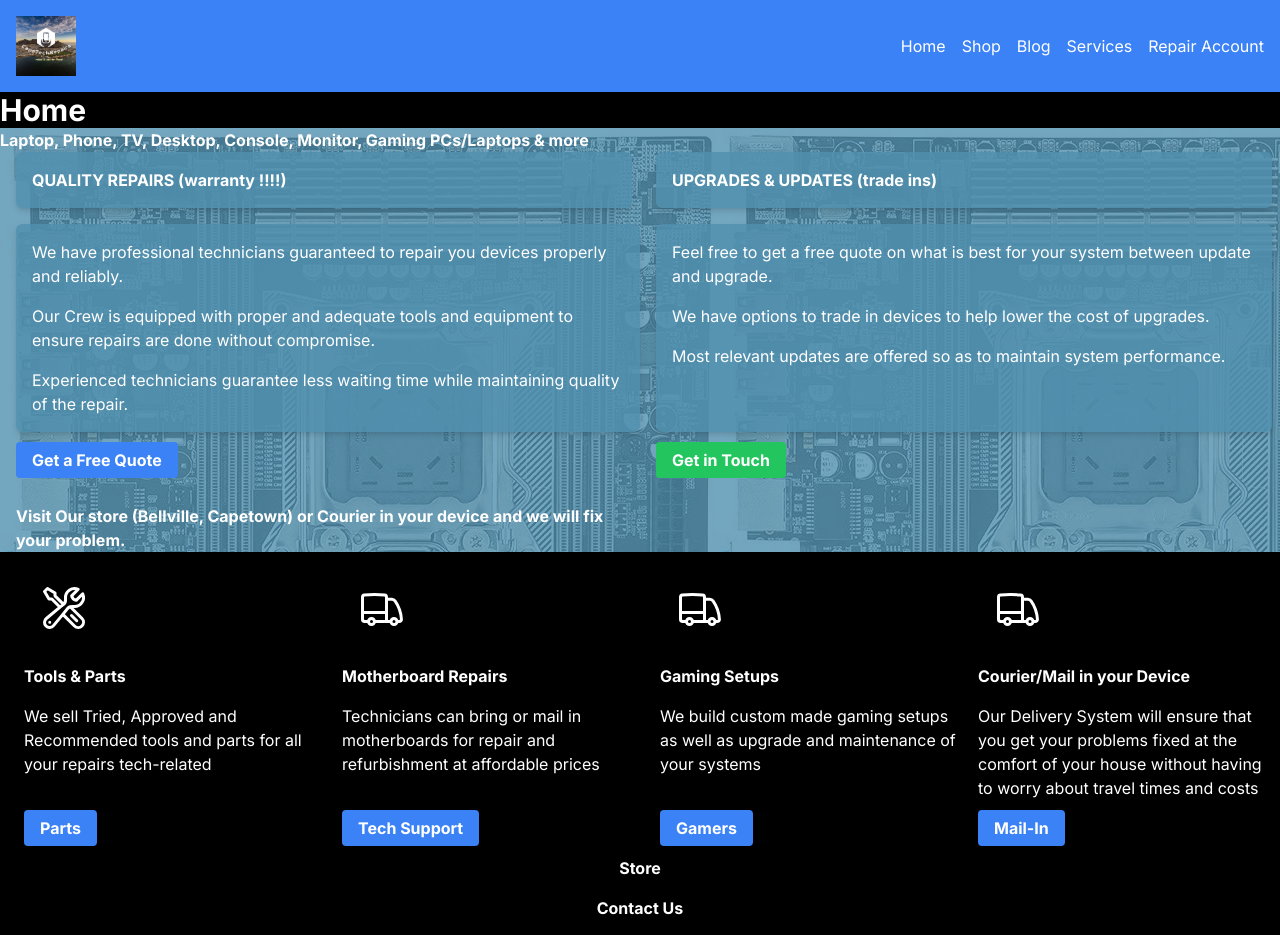
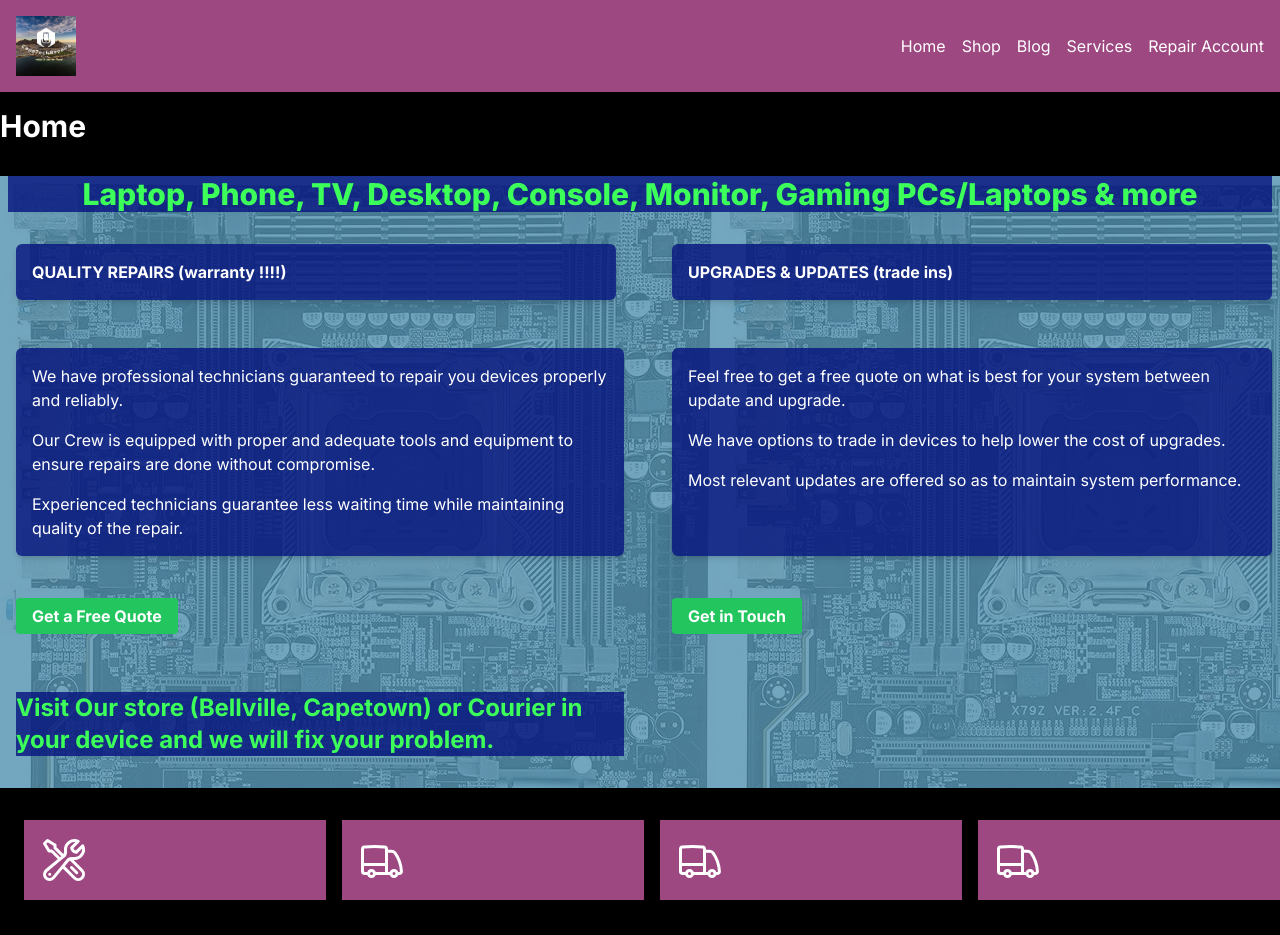
Before and after one commit to Leeoasis/capetechrepairs, a Next.js app: page / in a window 1280 px wide. Shown: the top 935 px of the page. Built offline with nearby package versions, Linux system fonts and the light colour scheme.

Commit message:
Add colors to the page

```diff
--- a/src/app/components/footer.jsx
+++ b/src/app/components/footer.jsx
@@ -2,7 +2,7 @@ import React from 'react';
 
 const Footer = () => {
   return (
-    <footer className="grid grid-cols-4 bg-customGreen py-8">
+    <footer className="grid grid-cols-4 bg-customPurple py-8">
       <div >
         <h2 className="font-bold">Information</h2>
         <p>Privacy Policy</p>
--- a/src/app/components/navbar.jsx
+++ b/src/app/components/navbar.jsx
@@ -4,7 +4,7 @@ import logo from '../assets/images/capelogo.jpg';
 
 export default function Navbar() {
   return (
-    <div className="bg-blue-500 p-4">
+    <div className="bg-customPurple p-4">
       <div className="flex justify-between items-center">
         <div className="flex items-center space-x-4">
           <Image src={logo} alt="Logo" width={60} height={60} />
--- a/src/app/page.js
+++ b/src/app/page.js
@@ -4,26 +4,26 @@ import ContactForm from "../app/components/contactForm";
 function Home() {
   return (
     <div className="container">
-      <h1 className="text-3xl font-bold">Home</h1>
-      <div className="container relative bg-custom-image">
+      <h2 className="text-3xl font-bold mt-4 mb-8">Home</h2>
+      <div className="container relative bg-custom-image mb-4">
         <div className="absolute inset-0 bg-overlay z-10"></div>
-        <h2 className="z-20 relative font-bold text-white">Laptop, Phone, TV, Desktop, Console, Monitor, Gaming PCs/Laptops & more</h2>
-        <div className="grid grid-cols-2 gap-4 ml-4 z-20 relative">
-          <div className="bg-overlay mr-2 p-4 shadow-md rounded-md">
-            <h2 className="text-customGreen font-bold">QUALITY REPAIRS (warranty !!!!)</h2>
+        <h1 className="z-20 relative font-extrabold bg-customBlue text-customDarkGreen text-3xl ml-2 mr-2 mb-8 mt-8 text-center">Laptop, Phone, TV, Desktop, Console, Monitor, Gaming PCs/Laptops & more</h1>
+        <div className="grid grid-cols-2 gap-12 ml-4 z-20 relative">
+          <div className="bg-customBlue mr-2 p-4 shadow-md rounded-md">
+            <h2 className="text-white font-bold">QUALITY REPAIRS (warranty !!!!)</h2>
           </div>
-          <div className="bg-overlay p-4 mr-2 shadow-md rounded-md">
-            <h2 className="text-customGreen font-bold">UPGRADES & UPDATES (trade ins)</h2>
+          <div className="bg-customBlue p-4 mr-2 shadow-md rounded-md">
+            <h2 className="text-white font-bold">UPGRADES & UPDATES (trade ins)</h2>
           </div>
-          <div className="bg-overlay p-4 shadow-md rounded-md">
-            <ul className="text-customGreen">
+          <div className="bg-customBlue p-4 shadow-md rounded-md">
+            <ul className="text-white">
               <li className="mb-4">We have professional technicians guaranteed to repair you devices properly and reliably.</li>
               <li className="mb-4">Our Crew is equipped with proper and adequate tools and equipment to ensure repairs are done without compromise.</li>
               <li>Experienced technicians guarantee less waiting time while maintaining quality of the repair.</li>
             </ul>
           </div>
-          <div className="bg-overlay mr-2 p-4 shadow-md rounded-md">
-            <ul className="text-customGreen">
+          <div className="bg-customBlue mr-2 p-4 shadow-md rounded-md">
+            <ul className="text-white">
               <li className="mb-4">Feel free to get a free quote on what is best for your system between update and upgrade.</li>
               <li className="mb-4">We have options to trade in devices to help lower the cost of upgrades.</li>
               <li className="mb-4">Most relevant updates are offered so as to maintain system performance.</li>
@@ -31,7 +31,7 @@ function Home() {
           </div>
           <div className="mb-4">
             <Link href="/quote" legacyBehavior>
-              <a className="bg-blue-500 hover:bg-blue-700 text-white font-bold py-2 px-4 rounded z-20 relative">
+              <a className="bg-green-500 hover:bg-green-700 text-white font-bold py-2 px-4 rounded z-20 relative">
                 Get a Free Quote
               </a>
             </Link>
@@ -43,32 +43,32 @@ function Home() {
               </a>
             </Link>
           </div>
-          <h2 className="font-bold text-white">Visit Our store (Bellville, Capetown) or Courier in your device and we will fix your problem.</h2>
+          <h2 className="font-bold text-customDarkGreen text-2xl mb-8 bg-customBlue ">Visit Our store (Bellville, Capetown) or Courier in your device and we will fix your problem.</h2>
         </div>
       </div>
       <div className="grid grid-cols-4 gap-4 ml-6">
-        <div className="bg-customGreen p-4 mt-4">
+        <div className="bg-customPurple p-4 mt-4 mb-4">
         <svg xmlns="http://www.w3.org/2000/svg" fill="none" viewBox="0 0 24 24" strokeWidth={1.5} stroke="currentColor" className="w-12 h-12 ">
           <path strokeLinecap="round" strokeLinejoin="round" d="M11.42 15.17L17.25 21A2.652 2.652 0 0021 17.25l-5.877-5.877M11.42 15.17l2.496-3.03c.317-.384.74-.626 1.208-.766M11.42 15.17l-4.655 5.653a2.548 2.548 0 11-3.586-3.586l6.837-5.63m5.108-.233c.55-.164 1.163-.188 1.743-.14a4.5 4.5 0 004.486-6.336l-3.276 3.277a3.004 3.004 0 01-2.25-2.25l3.276-3.276a4.5 4.5 0 00-6.336 4.486c.091 1.076-.071 2.264-.904 2.95l-.102.085m-1.745 1.437L5.909 7.5H4.5L2.25 3.75l1.5-1.5L7.5 4.5v1.409l4.26 4.26m-1.745 1.437l1.745-1.437m6.615 8.206L15.75 15.75M4.867 19.125h.008v.008h-.008v-.008z" />
         </svg>
 
         </div>
-        <div className="bg-customGreen p-4 mt-4">
+        <div className="bg-customPurple p-4 mt-4 mb-4">
         <svg xmlns="http://www.w3.org/2000/svg" fill="none" viewBox="0 0 24 24" strokeWidth={1.5} stroke="currentColor"className="w-12 h-12 ">
   <path strokeLinecap="round" strokeLinejoin="round" d="M8.25 18.75a1.5 1.5 0 01-3 0m3 0a1.5 1.5 0 00-3 0m3 0h6m-9 0H3.375a1.125 1.125 0 01-1.125-1.125V14.25m17.25 4.5a1.5 1.5 0 01-3 0m3 0a1.5 1.5 0 00-3 0m3 0h1.125c.621 0 1.129-.504 1.09-1.124a17.902 17.902 0 00-3.213-9.193 2.056 2.056 0 00-1.58-.86H14.25M16.5 18.75h-2.25m0-11.177v-.958c0-.568-.422-1.048-.987-1.106a48.554 48.554 0 00-10.026 0 1.106 1.106 0 00-.987 1.106v7.635m12-6.677v6.677m0 4.5v-4.5m0 0h-12" />
 </svg>
 
         </div>
-        <div className="bg-customGreen p-4 mt-4">
+        <div className="bg-customPurple p-4 mt-4 mb-4">
           <svg xmlns="http://www.w3.org/2000/svg" fill="none" viewBox="0 0 24 24" strokeWidth={1.5} stroke="currentColor"className="w-12 h-12 ">
   <path strokeLinecap="round" strokeLinejoin="round" d="M8.25 18.75a1.5 1.5 0 01-3 0m3 0a1.5 1.5 0 00-3 0m3 0h6m-9 0H3.375a1.125 1.125 0 01-1.125-1.125V14.25m17.25 4.5a1.5 1.5 0 01-3 0m3 0a1.5 1.5 0 00-3 0m3 0h1.125c.621 0 1.129-.504 1.09-1.124a17.902 17.902 0 00-3.213-9.193 2.056 2.056 0 00-1.58-.86H14.25M16.5 18.75h-2.25m0-11.177v-.958c0-.568-.422-1.048-.987-1.106a48.554 48.554 0 00-10.026 0 1.106 1.106 0 00-.987 1.106v7.635m12-6.677v6.677m0 4.5v-4.5m0 0h-12" />
 </svg>
 </div>
-        <div className="bg-customGreen p-4 mt-4"><svg xmlns="http://www.w3.org/2000/svg" fill="none" viewBox="0 0 24 24" strokeWidth={1.5} stroke="currentColor"className="w-12 h-12 ">
+        <div className="bg-customPurple p-4 mt-4 mb-4"><svg xmlns="http://www.w3.org/2000/svg" fill="none" viewBox="0 0 24 24" strokeWidth={1.5} stroke="currentColor"className="w-12 h-12 ">
   <path strokeLinecap="round" strokeLinejoin="round" d="M8.25 18.75a1.5 1.5 0 01-3 0m3 0a1.5 1.5 0 00-3 0m3 0h6m-9 0H3.375a1.125 1.125 0 01-1.125-1.125V14.25m17.25 4.5a1.5 1.5 0 01-3 0m3 0a1.5 1.5 0 00-3 0m3 0h1.125c.621 0 1.129-.504 1.09-1.124a17.902 17.902 0 00-3.213-9.193 2.056 2.056 0 00-1.58-.86H14.25M16.5 18.75h-2.25m0-11.177v-.958c0-.568-.422-1.048-.987-1.106a48.554 48.554 0 00-10.026 0 1.106 1.106 0 00-.987 1.106v7.635m12-6.677v6.677m0 4.5v-4.5m0 0h-12" />
 </svg>
 </div>
-        <div>
+        <div className="mb-4">
           <h2 className="font-bold">Tools & Parts</h2>
         </div>
         <div>
@@ -92,7 +92,7 @@ function Home() {
         <div>
         <p>Our Delivery System will ensure that you get your problems fixed at the comfort of your house without having to worry about travel times and costs</p>
         </div>
-        <div>
+        <div className="mb-8">
         <Link href="/quote" legacyBehavior>
               <a className="bg-blue-500 hover:bg-blue-700 text-white font-bold py-2 px-4 rounded z-20 relative">
                 Parts
@@ -121,18 +121,18 @@ function Home() {
             </Link>
         </div>
       </div>
-      <div className="bg-customGreen mt-4">
+      <div className="bg-customPurple mt-4">
         <h2 className="font-bold text-center">
           Store
         </h2>
       </div>
-      <div className="bg-customGreen mt-4 mb-8">
+      <div className="bg-customPurple mt-4 mb-8">
         <h2 className="font-bold text-center">
           Contact Us
         </h2>
       </div>
       <div className="grid grid-cols-2 gap-4 mb-8">
-          <div className="shadow-md p-4 bg-overlay">
+          <div className="shadow-md p-4 bg-customBlue">
             <p>Call or Visit Us</p>
             <ul>
               <li>0648188737</li>
@@ -140,7 +140,7 @@ function Home() {
               <li>Sunday-Friday – 9 AM to 6 PM</li>
             </ul>
           </div>
-          <div className="shadow-md p-4 bg-overlay">
+          <div className="shadow-md p-4 bg-customBlue">
             <p>Get in touch with us via Email,
               Call, Whatsapp, Facebook or
               walk into Our store.
```
